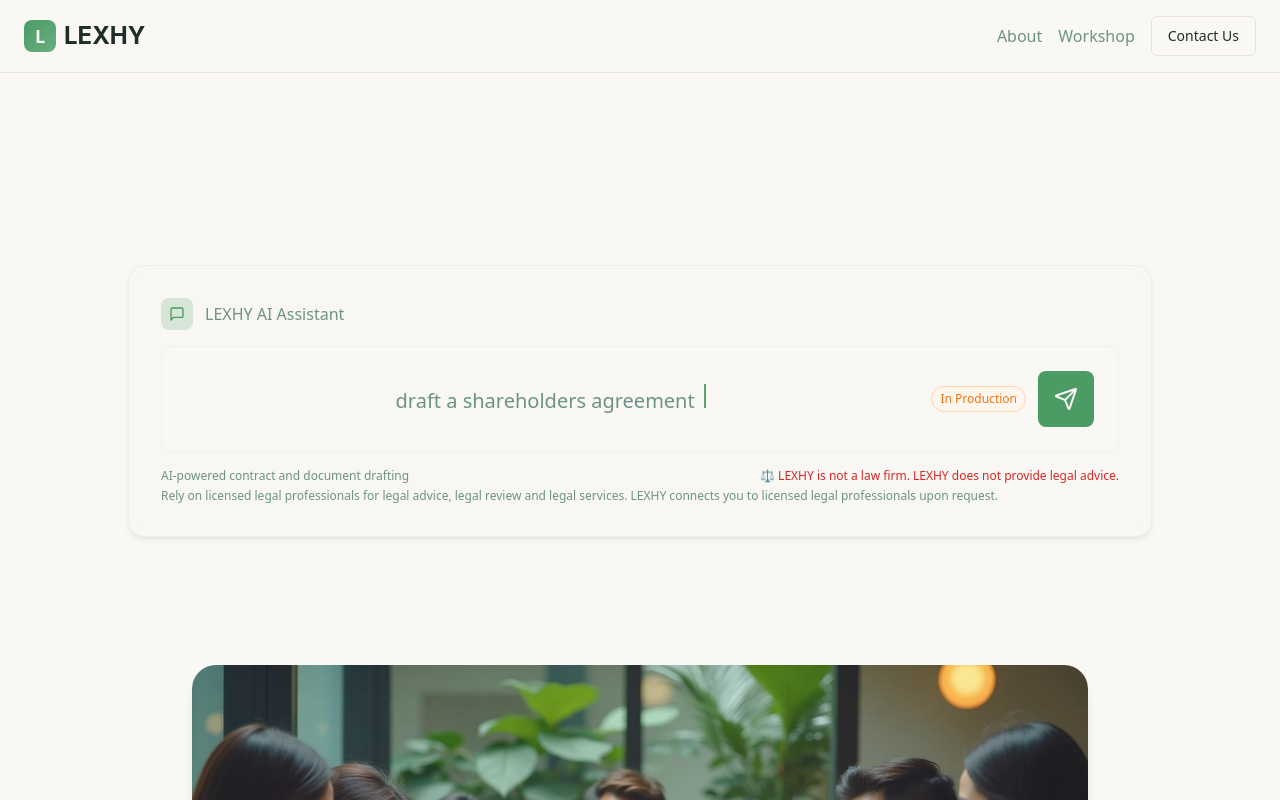
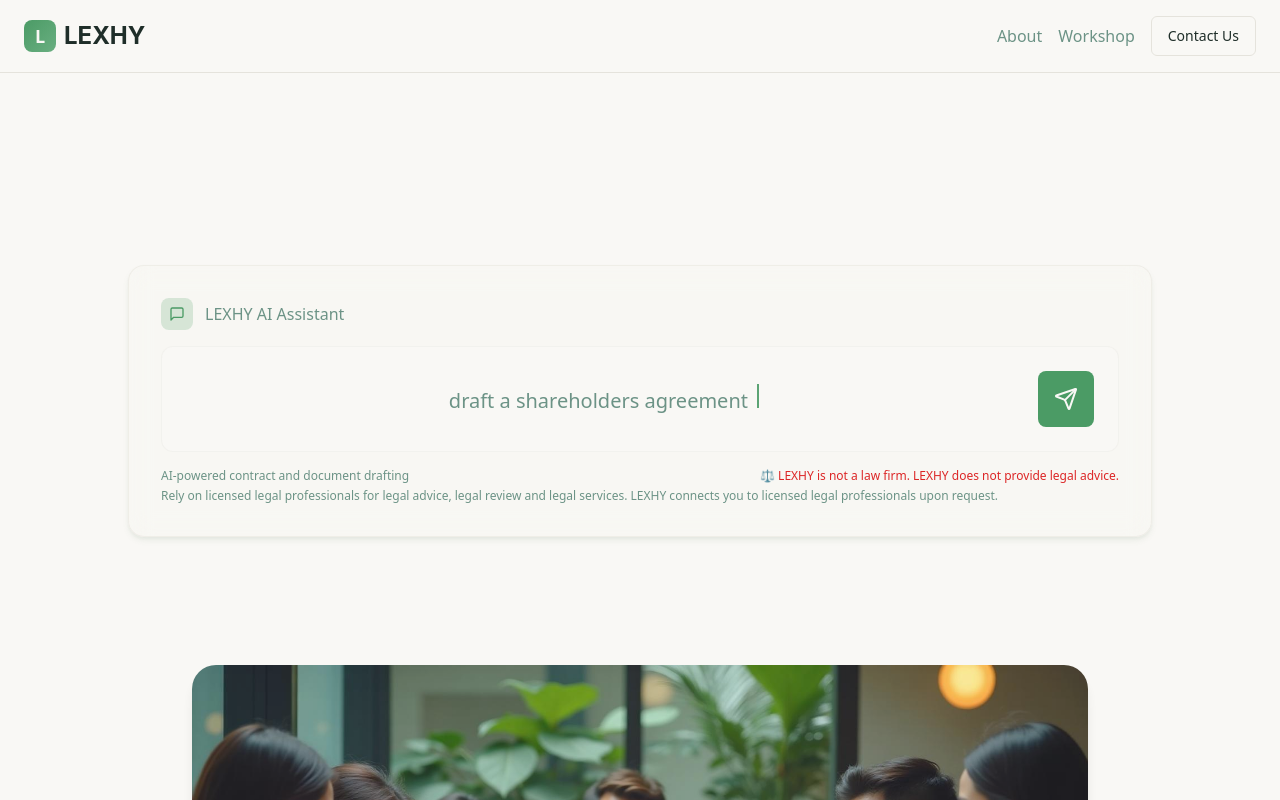
Before and after one commit to Lexhy-Cursor-1/lexhy-website-design, a React (Vite) app: page / in a window 1280 px wide. Shown: the top 800 px of the page. Built offline with nearby package versions, Linux system fonts and the light colour scheme; the HTML template or start-up script is replaced by a standard one.

Commit message:
Remove "In Production" indicator

```diff
--- a/src/components/AnimatedChatBox.tsx
+++ b/src/components/AnimatedChatBox.tsx
@@ -65,14 +65,9 @@ const AnimatedChatBox = () => {
               )}
             </p>
           </div>
-          <div className="flex items-center gap-3">
-            <span className="text-xs text-orange-500 font-medium bg-orange-50 px-2 py-1 rounded-full border border-orange-200">
-              In Production
-            </span>
-            <button className="bg-primary text-primary-foreground p-4 rounded-lg hover:shadow-glow transition-all duration-300 flex-shrink-0">
-              <Send className="w-6 h-6" />
-            </button>
-          </div>
+          <button className="bg-primary text-primary-foreground p-4 rounded-lg hover:shadow-glow transition-all duration-300 flex-shrink-0">
+            <Send className="w-6 h-6" />
+          </button>
         </div>
 
         <div className="flex flex-col gap-1 mt-4 text-xs text-muted-foreground">
```
